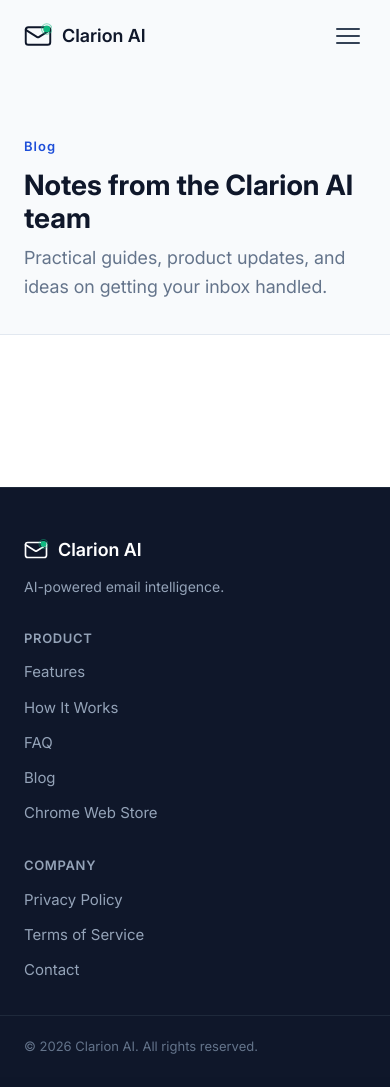
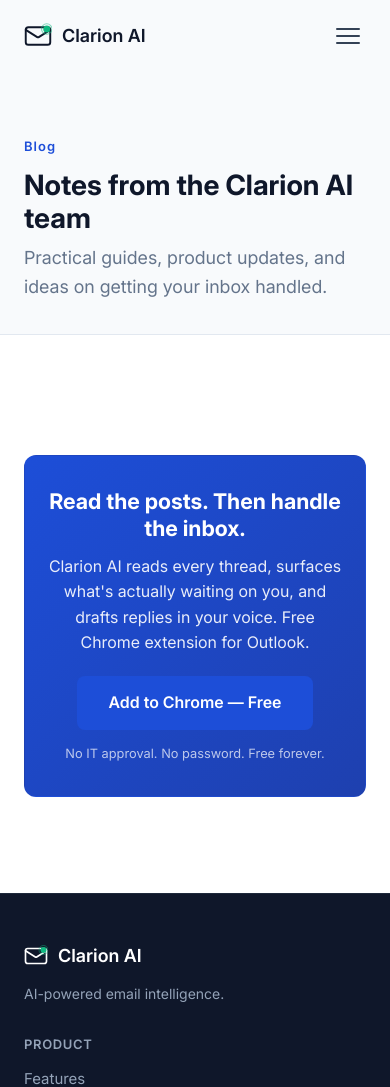
Before and after one commit to Muddy234/email-monitor, a Python web app: template templates/blog-list.html in a window 390 px wide. Shown: the top 1087 px of the page. Before the commit the page ends 1054 px from the top, so only its background shows below. Run offline with Jinja, Linux system fonts and the light colour scheme; the template is opened without the code that fills it, so the values that code supplies are empty.

Commit message:
Add SEO JSON-LD + blog CTAs to drive Chrome Web Store installs
- Landing: add Organization, WebSite, and enrich SoftwareApplication
  JSON-LD with installUrl/downloadUrl. Cross-link via @id refs.
- Blog post template: add BreadcrumbList and SoftwareApplication
  JSON-LD; link BlogPosting to the software via about/isPartOf so
  search engines understand posts are about Clarion AI.
- Blog post template: top banner + bottom card CTA pointing at the
  Chrome Web Store with UTM tags
  (utm_source=blog, utm_medium=cta, utm_campaign={slug}, utm_content=top|bottom).
- Blog list page: bottom CTA card with utm_campaign=index.
- New CTA styles in landing.css with mobile breakpoints.

Co-Authored-By: Claude <noreply@anthropic.com>

```diff
--- a/templates/blog-list.html
+++ b/templates/blog-list.html
@@ -89,6 +89,18 @@
                 <div id="blog-list" class="lp-blog-list">
                     <!-- POST_CARDS -->
                 </div>
+
+                <aside class="lp-blog-cta lp-blog-cta--bottom" aria-label="Try Clarion AI">
+                    <h2 class="lp-blog-cta__heading">Read the posts. Then handle the inbox.</h2>
+                    <p class="lp-blog-cta__lede">
+                        Clarion AI reads every thread, surfaces what's actually waiting on you, and drafts replies in your voice. Free Chrome extension for Outlook.
+                    </p>
+                    <a href="https://chromewebstore.google.com/detail/clarion-ai/okedljaeiebcaeijahlboekdghbcpaan?utm_source=blog&amp;utm_medium=cta&amp;utm_campaign=index&amp;utm_content=list"
+                       target="_blank" rel="noopener"
+                       class="lp-btn lp-btn--primary lp-btn--lg lp-blog-cta__btn"
+                       data-cta="blog-list">Add to Chrome — Free</a>
+                    <p class="lp-blog-cta__finepr">No IT approval. No password. Free forever.</p>
+                </aside>
             </div>
         </section>
     </main>
--- a/web/css/landing.css
+++ b/web/css/landing.css
@@ -1608,3 +1608,136 @@ button:focus-visible {
     .lp-blog-article__title { font-size: 1.75rem; }
     .lp-blog-card__link { padding: 20px; }
 }
+
+/* ----------------------------------------------------------------
+ * Blog CTA blocks (top banner + bottom card)
+ * ---------------------------------------------------------------- */
+
+.lp-blog-cta {
+    background: var(--lp-slate-50, #f8fafc);
+    border: 1px solid var(--lp-slate-200, #e2e8f0);
+    border-radius: var(--lp-radius-md, 12px);
+}
+
+/* Top: compact horizontal banner above the article body */
+.lp-blog-cta--top {
+    display: flex;
+    align-items: center;
+    justify-content: space-between;
+    gap: 20px;
+    padding: 16px 20px;
+    margin: 0 0 32px;
+    background: linear-gradient(135deg, rgba(29, 78, 216, 0.05) 0%, rgba(16, 185, 129, 0.05) 100%);
+    border-color: rgba(29, 78, 216, 0.15);
+}
+
+.lp-blog-cta--top__text {
+    display: flex;
+    flex-direction: column;
+    gap: 2px;
+    min-width: 0;
+}
+
+.lp-blog-cta--top__text strong {
+    color: var(--lp-slate-900);
+    font-weight: 600;
+    font-size: 0.95rem;
+    line-height: 1.4;
+}
+
+.lp-blog-cta--top__text span {
+    color: var(--lp-slate-600);
+    font-size: 0.85rem;
+    line-height: 1.4;
+}
+
+.lp-blog-cta--top .lp-blog-cta__btn {
+    flex-shrink: 0;
+}
+
+/* Bottom: full conversion block at the end of the article */
+.lp-blog-cta--bottom {
+    margin: 56px 0 0;
+    padding: 40px 32px;
+    text-align: center;
+    background: linear-gradient(135deg, #1d4ed8 0%, #1e40af 100%);
+    border-color: transparent;
+    color: #fff;
+}
+
+.lp-blog-cta__heading {
+    margin: 0 0 12px;
+    font-size: 1.6rem;
+    font-weight: 700;
+    line-height: 1.25;
+    color: #fff;
+}
+
+.lp-blog-cta__lede {
+    margin: 0 auto 20px;
+    max-width: 560px;
+    font-size: 1rem;
+    line-height: 1.6;
+    color: rgba(255, 255, 255, 0.9);
+}
+
+.lp-blog-cta__bullets {
+    margin: 0 auto 24px;
+    padding: 0;
+    list-style: none;
+    display: inline-flex;
+    flex-direction: column;
+    gap: 6px;
+    text-align: left;
+    color: rgba(255, 255, 255, 0.92);
+    font-size: 0.95rem;
+}
+
+.lp-blog-cta__bullets li {
+    position: relative;
+    padding-left: 22px;
+}
+
+.lp-blog-cta__bullets li::before {
+    content: "";
+    position: absolute;
+    left: 0;
+    top: 0.55em;
+    width: 12px;
+    height: 6px;
+    border-left: 2px solid #10b981;
+    border-bottom: 2px solid #10b981;
+    transform: rotate(-45deg);
+}
+
+.lp-blog-cta--bottom .lp-blog-cta__btn {
+    display: inline-block;
+}
+
+.lp-blog-cta__finepr {
+    margin: 14px 0 0;
+    font-size: 0.8rem;
+    color: rgba(255, 255, 255, 0.7);
+}
+
+/* List page: a little extra breathing room above the bottom CTA */
+.lp-blog-list + .lp-blog-cta--bottom {
+    margin-top: 64px;
+}
+
+@media (max-width: 640px) {
+    .lp-blog-cta--top {
+        flex-direction: column;
+        align-items: flex-start;
+        padding: 16px;
+    }
+    .lp-blog-cta--top .lp-blog-cta__btn {
+        width: 100%;
+        text-align: center;
+    }
+    .lp-blog-cta--bottom {
+        padding: 32px 20px;
+        margin-top: 48px;
+    }
+    .lp-blog-cta__heading { font-size: 1.35rem; }
+}
```
Also changed, not shown: templates/blog-post.html (+65 -1 lines), web/index.html (+31 -1 lines).
